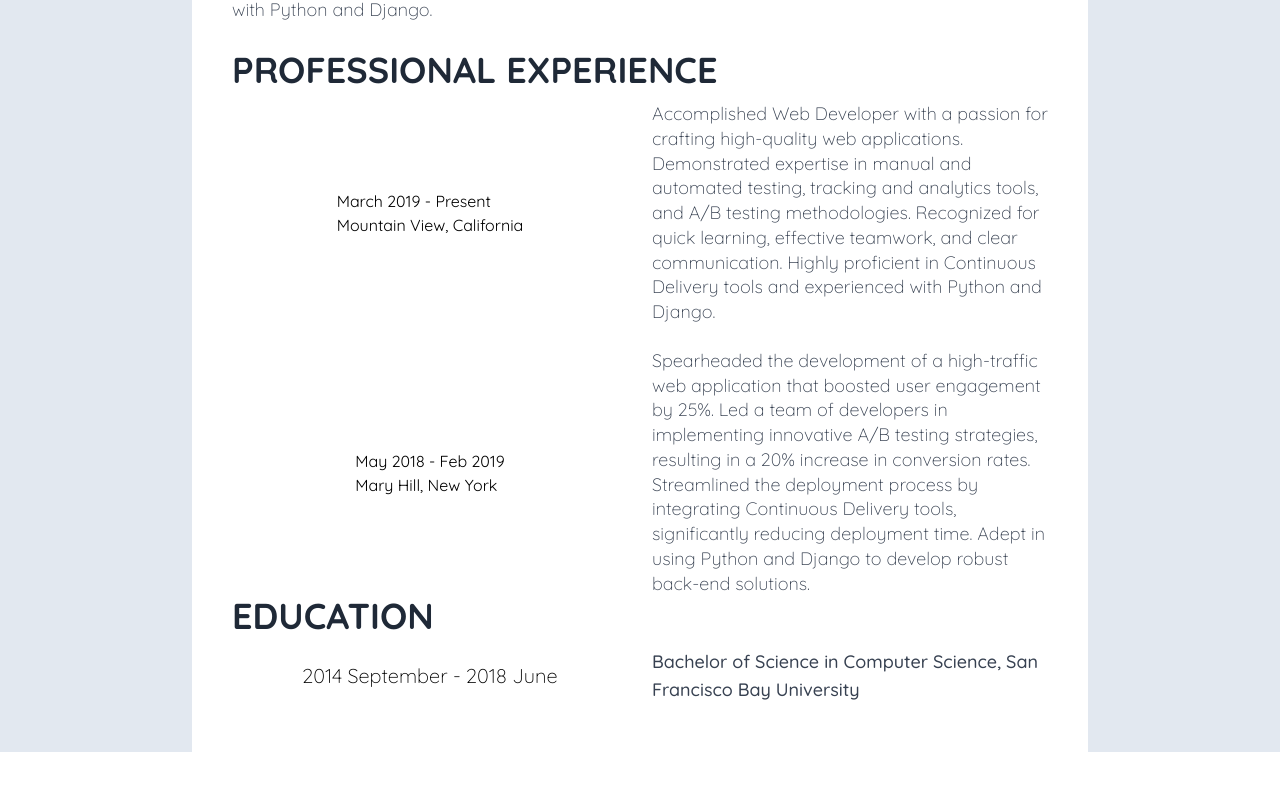
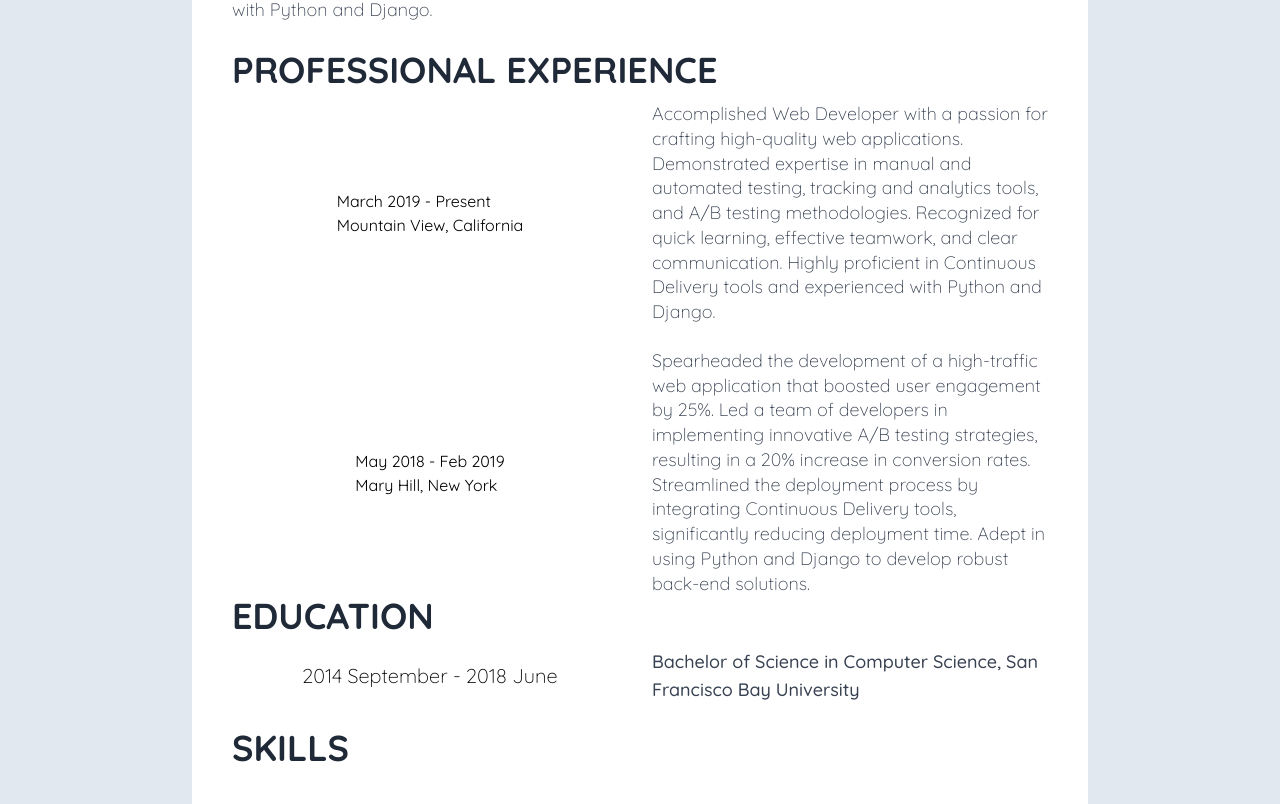
Before and after one commit to victorwamwea/deploy-static-site, a React (Vite) app: page / in a window 1280 px wide. Shown: the part 376-1180 px from the top of the page. Before the commit the page ends 1128 px from the top, so only its background shows below. Built offline with nearby package versions, Linux system fonts and the light colour scheme.

Commit message:
Adding skill block

```diff
--- a/src/components/Content.jsx
+++ b/src/components/Content.jsx
@@ -61,6 +61,11 @@ function Content() {
                 </p>
             </div>
     </div>
+    <div className="">
+    <h2 className="mb-3 text-4xl font-bold text-gray-800 uppercase">
+        skills
+    </h2>
+    </div>
         </div>
 
     </div>
```
